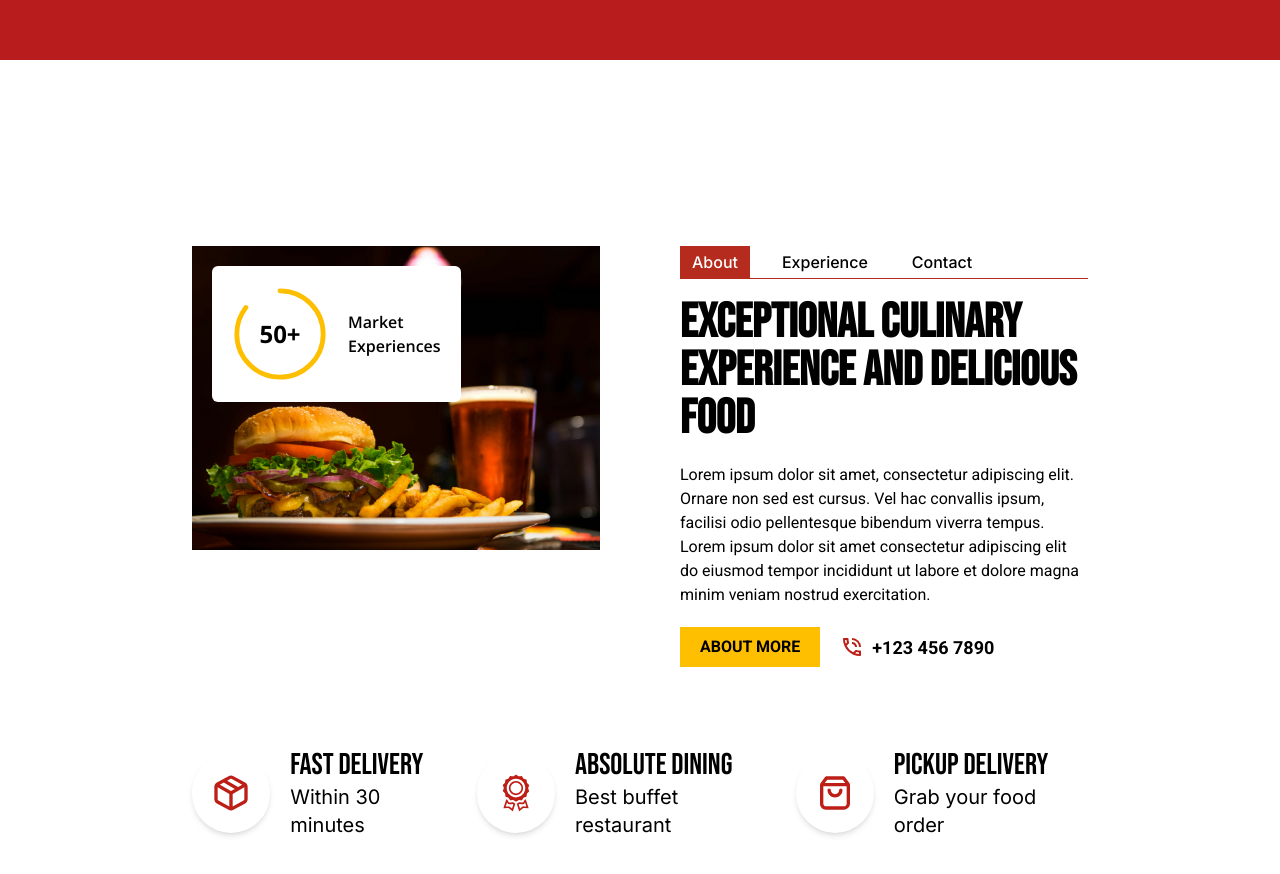
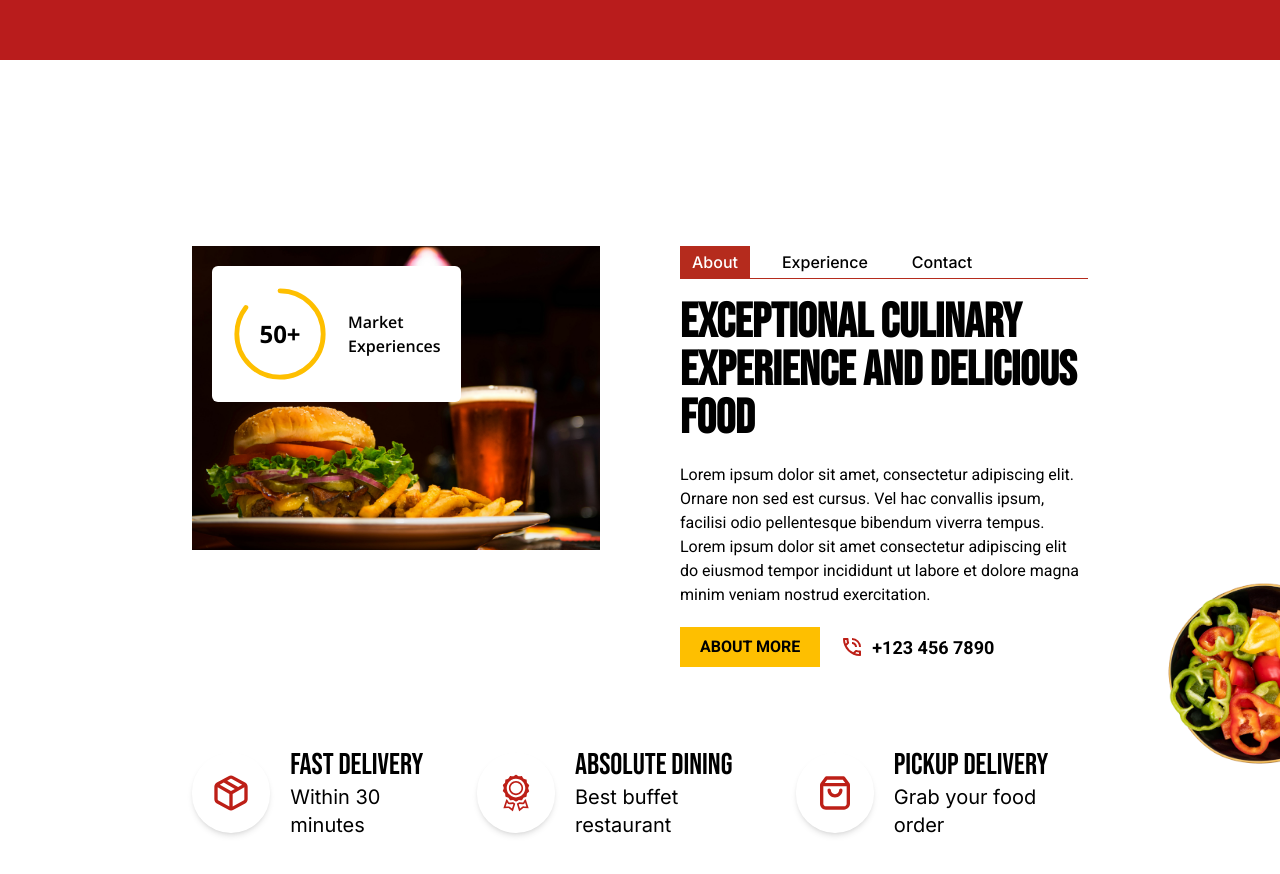
Before and after one commit to Tajbir23/softnio-job-task, a React (Vite) app: page / in a window 1280 px wide. Shown: the part 780-1654 px from the top of the page. Built offline with nearby package versions, Linux system fonts and the light colour scheme.

Commit message:
update: about section

```diff
--- a/src/components/about/About.jsx
+++ b/src/components/about/About.jsx
@@ -8,12 +8,13 @@ import ContactTab from './ContactTab'
 import fastDelivery from './../../assets/about/fastDelivery.svg'
 import absoluteDinning from './../../assets/about/absoluteDinning.svg'
 import pickupDelivery from './../../assets/about/pickupDelivery.svg'
+import aboutSideImage from './../../assets/image2.png'
 
 const About = () => {
     const [tab, setTab] = useState('about')
   return (
-    <div className='lg:mx-48 mx-5 lg:py-28 py-5 min-h-[calc(100vh-75px)]'>
-        <div className='flex flex-col gap-20'>
+    <div className='relative'>
+        <div className='flex flex-col gap-20 lg:mx-48 mx-5 lg:py-28 py-5 min-h-[calc(100vh-75px)] '>
             <div className='flex gap-20 lg:justify-between lg:flex-row flex-col'>
                 <div className='relative lg:w-1/2'>
                     <img src={aboutImage} alt="image" />
@@ -69,6 +70,8 @@ const About = () => {
 
             </div>
         </div>
+
+        <img src={aboutSideImage} alt='' className='absolute right-0 bottom-40 h-1/3 hidden lg:block' />
     </div>
   )
 }
```
